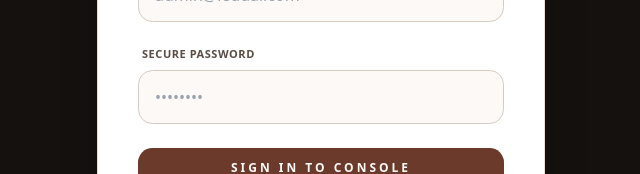
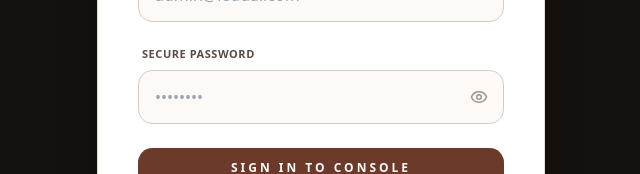
Before and after one commit to Leddar-Technologies/leddar-admin-frontend, a Next.js app: page /login in a window 1280 px wide. Shown: the part 351-525 px from the top of the page, without its empty margins (319-959 px from the left). Built offline with nearby package versions, Linux system fonts and the light colour scheme; no server answers.

Commit message:
Added lucide-react eye icons to toggle password visibility.

```diff
--- a/pages/login.jsx
+++ b/pages/login.jsx
@@ -2,6 +2,7 @@ import { useState, useEffect } from "react";
 import Image from "next/image";
 import { useRouter } from "next/router";
 import { useDispatch, useSelector } from "react-redux";
+import { Eye, EyeOff } from "lucide-react"; // Import Icons
 
 import { getSession } from "../services/authService";
 import { loginAdmin } from "../store/slices/adminAuthSlice";
@@ -17,8 +18,8 @@ export default function LoginPage() {
   const [form, setForm] = useState({ email: "", password: "" });
   const [isMounted, setIsMounted] = useState(false);
   const [redirecting, setRedirecting] = useState(false);
+  const [showPassword, setShowPassword] = useState(false); // State for toggle
 
-  // 1. Initial Mount Check
   useEffect(() => {
     setIsMounted(true);
     const session = getSession();
@@ -27,15 +28,12 @@ export default function LoginPage() {
     }
   }, [router]);
 
-  // 2. Handle successful login with 2-second delay
   useEffect(() => {
     if (admin && (admin.role === "ADMIN" || admin.token)) {
       setRedirecting(true);
-
       const timer = setTimeout(() => {
         router.push("/dashboard");
       }, 2000);
-
       return () => clearTimeout(timer);
     }
   }, [admin, router]);
@@ -48,7 +46,6 @@ export default function LoginPage() {
   if (!isMounted) return null;
 
   const isBusy = loading || redirecting;
-  // Get dynamic year
   const currentYear = new Date().getFullYear();
 
   return (
@@ -90,17 +87,27 @@ export default function LoginPage() {
             <label className="block text-[11px] font-bold uppercase tracking-wider text-[#5A4B44] mb-2 ml-1">
               Secure Password
             </label>
+            <div className="relative">
               <input
-              type="password"
+                type={showPassword ? "text" : "password"} // Dynamic type
                 required
                 disabled={isBusy}
                 value={form.password}
                 onChange={(e) =>
                   setForm((prev) => ({ ...prev, password: e.target.value }))
                 }
-              className="w-full rounded-xl border border-[#D7CBC1] bg-[#FCF9F7] px-4 py-3.5 outline-none focus:ring-2 focus:ring-[#6B3A2A] transition-all disabled:opacity-60"
+                className="w-full rounded-xl border border-[#D7CBC1] bg-[#FCF9F7] pl-4 pr-12 py-3.5 outline-none focus:ring-2 focus:ring-[#6B3A2A] transition-all disabled:opacity-60"
                 placeholder="••••••••"
               />
+              <button
+                type="button"
+                onClick={() => setShowPassword(!showPassword)}
+                disabled={isBusy}
+                className="absolute right-4 top-1/2 -translate-y-1/2 text-[#A39289] hover:text-[#6B3A2A] transition-colors disabled:opacity-50"
+              >
+                {showPassword ? <EyeOff size={18} /> : <Eye size={18} />}
+              </button>
+            </div>
           </div>
 
           {error && (
```
Lines whose indentation alone changed are shown as unchanged.
